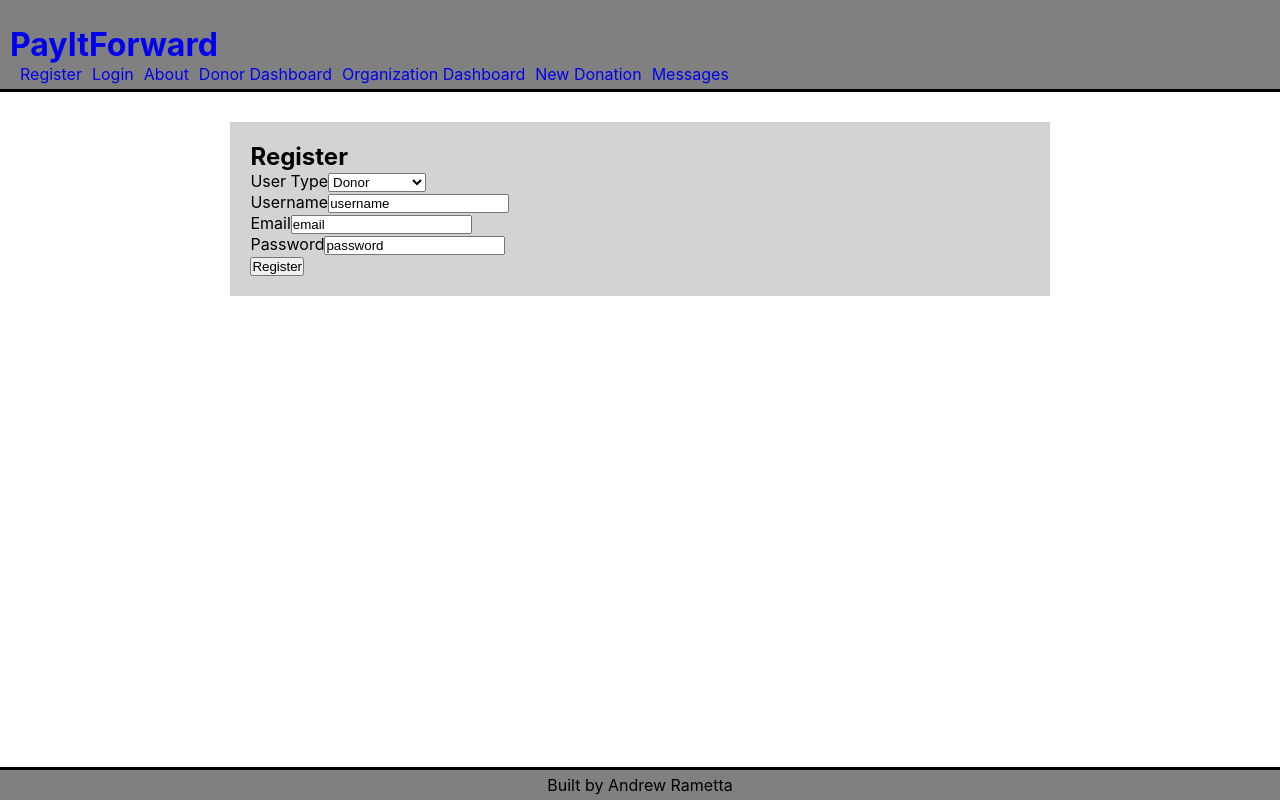
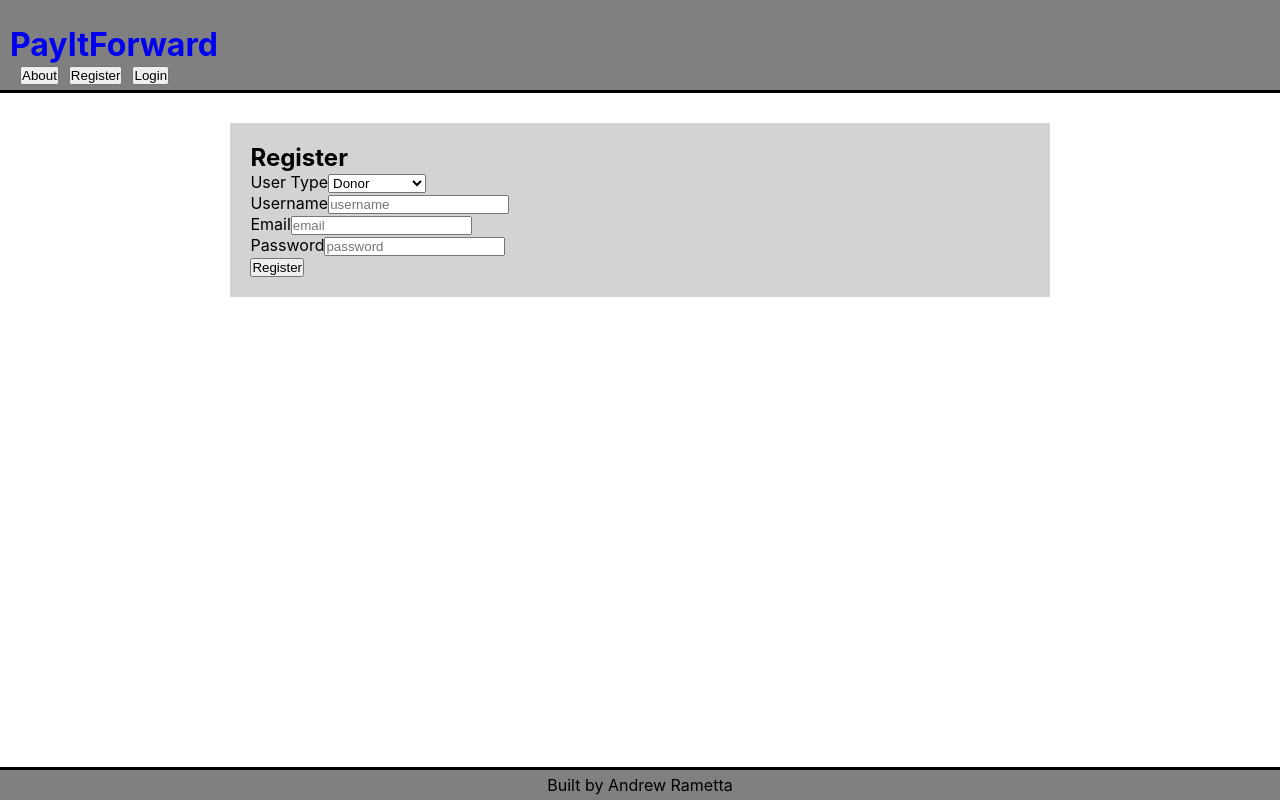
Before and after one commit to andrewrametta/pay-it-forward, a React (Create React App) app: page /register in a window 1280 px wide. Built offline with nearby package versions, Linux system fonts and the light colour scheme; the HTML template or start-up script is replaced by a standard one.

Commit message:
added login/logout functionality

```diff
--- a/src/components/Login/Login.js
+++ b/src/components/Login/Login.js
@@ -1,7 +1,19 @@
-import React from "react";
+import React, { useState } from "react";
+import TokenService from "../../services/token-service";
 import "./Login.css";
 
-function Login() {
+function Login(props) {
+  const { error, setError } = useState("null");
+
+  const handleLogin = (e) => {
+    e.preventDefault();
+    const { username, password } = e.target;
+    const user = { username: username.value, password: password.value };
+    //setError({ error: null });
+    TokenService.saveAuthToken("hfdjshfds027cdkjs0");
+    props.history.push("/dashboard");
+  };
+
   return (
     <div className="login-wrapper">
       <section className="login-section">
@@ -10,7 +22,11 @@ function Login() {
         </header>
         <article>
           <div>
-            <form className="login form">
+            <form
+              className="login form"
+              aria-label="login-form"
+              onSubmit={handleLogin}
+            >
               <div>
                 <label className="label" htmlFor="username">
                   Username
@@ -27,7 +43,7 @@ function Login() {
                   Password
                 </label>
                 <input
-                  type="text"
+                  type="password"
                   name="password"
                   id="password"
                   defaultValue="password"
--- a/src/components/Navbar/Navbar.js
+++ b/src/components/Navbar/Navbar.js
@@ -1,20 +1,54 @@
 import React from "react";
 import { Link } from "react-router-dom";
+import TokenService from "../../services/token-service";
 import "./Navbar.css";
 
-function Navbar() {
+function Navbar(props) {
+  const logout = () => {
+    TokenService.clearAuthToken();
+    props.history.push("/");
+  };
+
   return (
     <div className="navbar-wrapper">
       <Link className="logo" to="/">
         <h1>PayItForward</h1>
       </Link>
-      <Link to="/register">Register</Link>
-      <Link to="/login">Login</Link>
-      <Link to="/about">About</Link>
-      <Link to="/donordashboard">Donor Dashboard</Link>
-      <Link to="/organizationdashboard">Organization Dashboard</Link>
-      <Link to="/newdonation">New Donation</Link>
-      <Link to="/messages">Messages</Link>
+      <Link to="/about">
+        <button>About</button>
+      </Link>
+      {TokenService.hasAuthToken() ? (
+        <>
+          <Link to="/donordashboard">
+            <button>Donor Dashboard</button>
+          </Link>
+          <Link to="/organizationdashboard">
+            <button>OrganizationDashboard</button>
+          </Link>
+          <Link to="/newdonation">
+            <button>New Donation</button>
+          </Link>
+          <Link to="/messages">
+            <button>Messages</button>
+          </Link>
+          <button
+            className="button"
+            aria-label="logout-button"
+            onClick={logout}
+          >
+            Logout
+          </button>
+        </>
+      ) : (
+        <>
+          <Link to="/register">
+            <button>Register</button>
+          </Link>
+          <Link to="/login">
+            <button>Login</button>
+          </Link>
+        </>
+      )}
     </div>
   );
 }
--- a/src/components/Register/Register.js
+++ b/src/components/Register/Register.js
@@ -28,7 +28,7 @@ function Register() {
                   type="text"
                   name="username"
                   id="username"
-                  defaultValue="username"
+                  placeholder="username"
                 />
               </div>
               <div>
@@ -39,7 +39,7 @@ function Register() {
                   type="email"
                   name="email"
                   id="email"
-                  defaultValue="email"
+                  placeholder="email"
                 />
               </div>
               <div>
@@ -50,7 +50,7 @@ function Register() {
                   type="text"
                   name="password"
                   id="password"
-                  defaultValue="password"
+                  placeholder="password"
                 />
               </div>
               <div className="register-button">
```
Also changed, not shown: src/components/Dashboard/Dashboard.js (added, +11 -0 lines), src/components/Dashboard/Dashboard.css (added).
